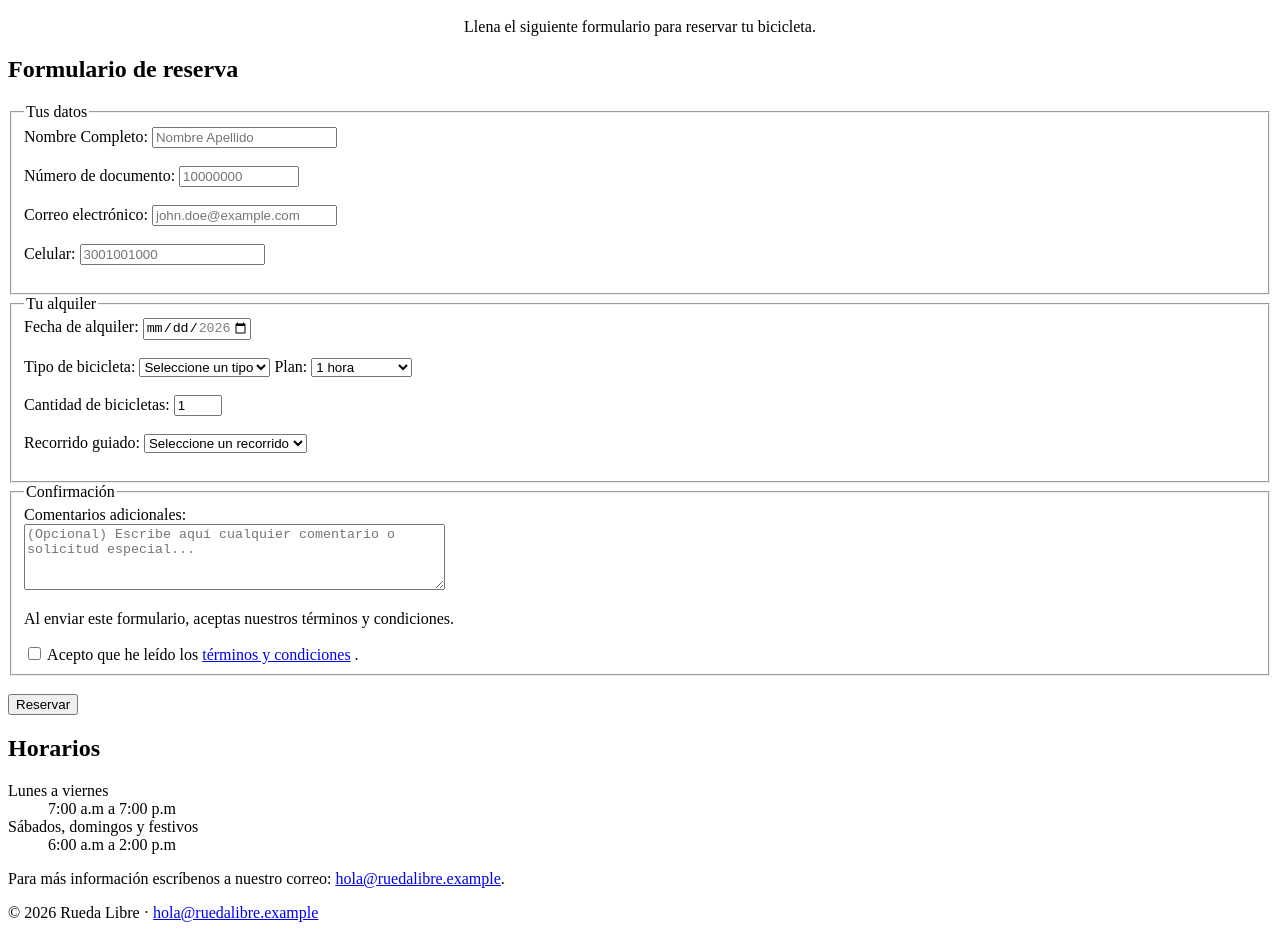
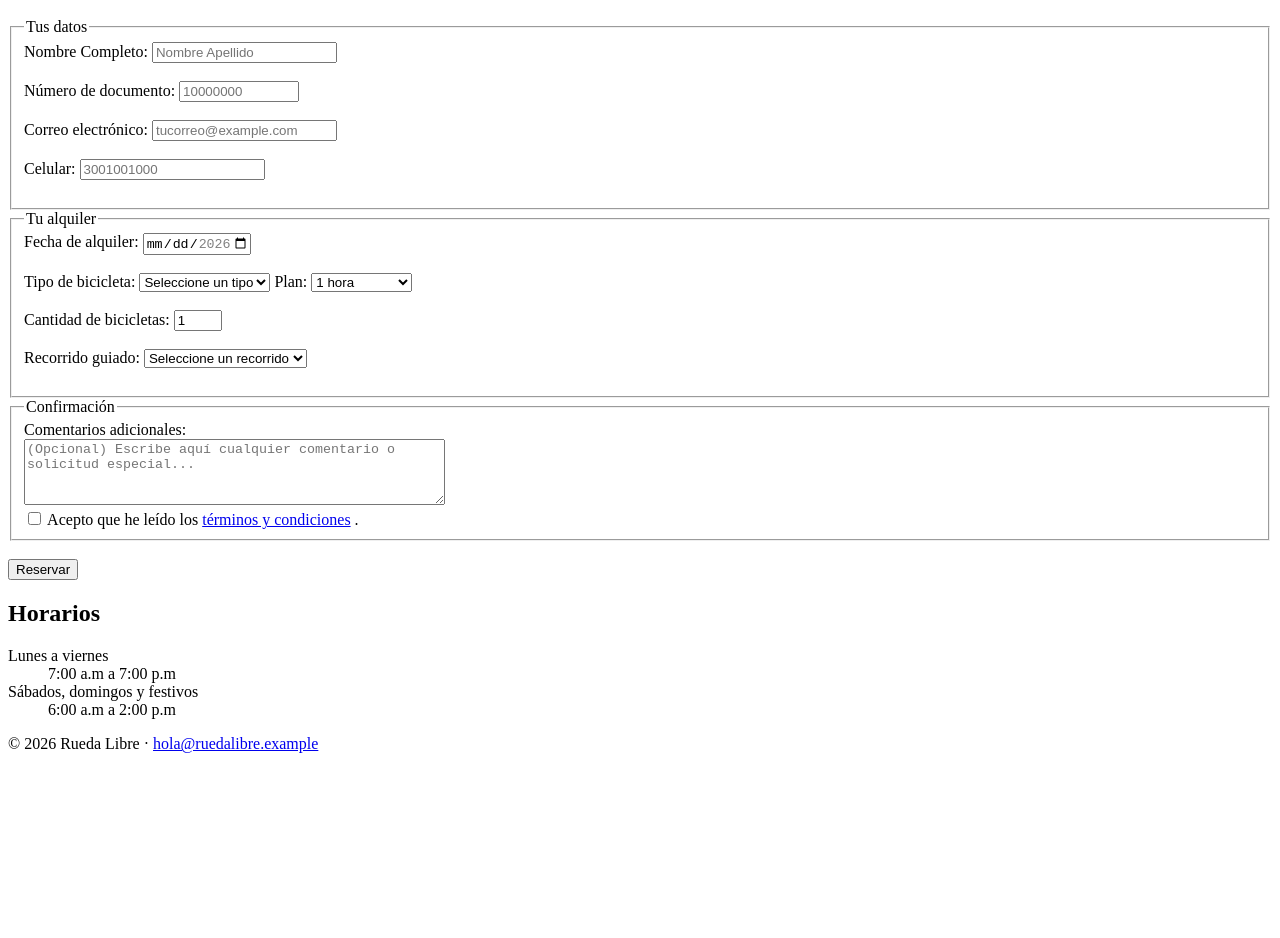
Before and after one commit to fbizar/rueda-libre, a plain HTML site: page paginas/reservas.html in a window 1280 px wide. Shown: the part 379-1317 px from the top of the page. After the commit the page ends 1148 px from the top, so only its background shows below. Drawn offline with Linux system fonts and the light colour scheme.

Commit message:
impro: reservas.html form

```diff
--- a/paginas/reservas.html
+++ b/paginas/reservas.html
@@ -21,13 +21,11 @@
         <center>
             <a href="../index.html"><img src="../img/cover.jpg" alt="Portada Rueda Libre" width="768"></a>
             <h1>Reserva tu bicicleta</h1>
-            <p>Llena el siguiente formulario para reservar tu bicicleta.</p>
         </center>
     </header>
 
     <main>
         <section id="formulario">
-            <h2>Formulario de reserva</h2>
             <form action="/solicitar-reserva" method="post">
                 <fieldset>
                     <legend>Tus datos</legend>
@@ -40,7 +38,7 @@
                         max="9999999999" required><br><br>
 
                     <label for="email">Correo electrónico:</label>
-                    <input type="email" id="email" name="email" placeholder="john.doe@example.com" required><br><br>
+                    <input type="email" id="email" name="email" placeholder="tucorreo@example.com" required><br><br>
 
                     <label for="phone">Celular:</label>
                     <input type="tel" id="phone" name="phone" placeholder="3001001000" pattern="3[0-9]{9}"
@@ -85,7 +83,6 @@
                     <label for="comments">Comentarios adicionales:</label><br>
                     <textarea id="comments" name="comments" rows="4" cols="50" maxlength="300"
                         placeholder="(Opcional) Escribe aquí cualquier comentario o solicitud especial..."></textarea><br>
-                    <p>Al enviar este formulario, aceptas nuestros términos y condiciones.</p>
                     <label for="accept-terms">
                         <input type="checkbox" id="accept-terms" name="accept-terms" required>
                         Acepto que he leído los <a href="/#" target="_blank">términos y condiciones</a> .
@@ -108,8 +105,6 @@
                     6:00 a.m a 2:00 p.m
                 </dd>
             </dl>
-            <p>Para más información escríbenos a nuestro correo: <a
-                    href="mailto:hola@ruedalibre.example">hola@ruedalibre.example</a>.</p>
         </section>
     </main>
     <footer>
```
Also changed, not shown: index.html (+3 -2 lines).
